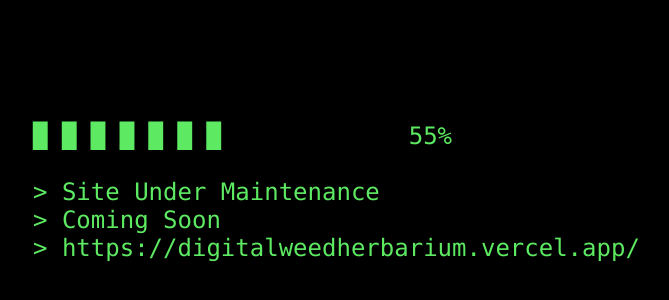
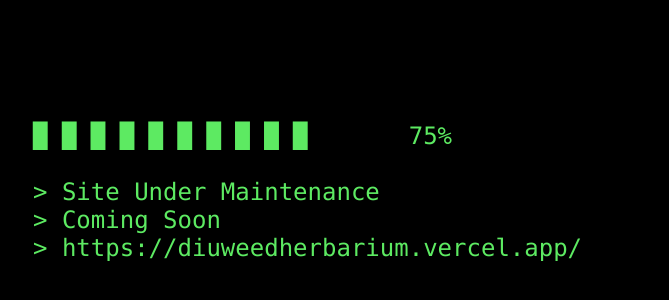
Before and after one commit to rifatishere18/DIU-Weed-Herbarium, a plain HTML site: page 404.html in a window 1280 px wide. Shown: the part 238-538 px from the top of the page, without its empty margins (407-1076 px from the left). Drawn offline with Linux system fonts and the light colour scheme.

Commit message:
Update 404.html

```diff
--- a/404.html
+++ b/404.html
@@ -64,11 +64,11 @@
 </head>
 <body>
     <div class="bilmm izle">
-        <div class="hareket">█ █ █ █ █ █ █ <span style="color:red"> █ █ █ █ █ █ </span>55%
+        <div class="hareket">█ █ █ █ █ █ █ █ █ █<span style="color:red">  █ █ █ </span>75%
             <br>
             <br>&gt; Site Under Maintenance
             <br>&gt; Coming Soon
-            <br><a> &gt; https://digitalweedherbarium.vercel.app/  <span id="imlec">█</a></span>
+            <br><a> &gt; https://diuweedherbarium.vercel.app/  <span id="imlec">█</a></span>
         </div>
     </div>
 </body>
```
